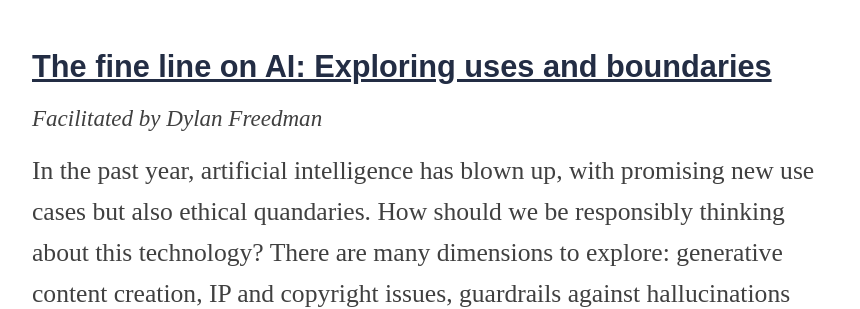
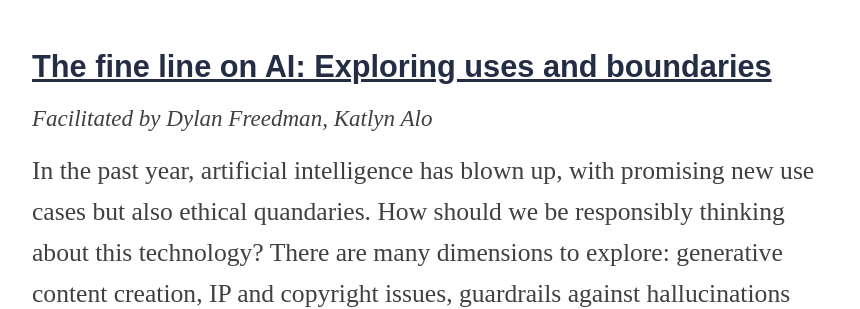
Before and after one commit to OpenNews/srccon-2023, a Jekyll site: the page built from program.md, in a window 1280 px wide and 900 px high, scrolled down 24677 px. Shown: the part 155-464 px from the top of the window, without its empty margins (208-1068 px from the left). Built offline with Jekyll 4.4.1, drawn with Linux system fonts in a browser that asks for light colours; nearby versions of some CDN libraries; some web fonts are replaced.

Commit message:
update sessions

```diff
--- a/_data/sessions.yml
+++ b/_data/sessions.yml
@@ -213,7 +213,7 @@
     "index": "Freedman 2023-06-16T15:24:00.000Z",
     "id": "uses-boundaries-ai",
     "title": "The fine line on AI: Exploring uses and boundaries",
-    "facilitators": "Dylan Freedman",
+    "facilitators": "Dylan Freedman, Katlyn Alo",
     "description": "In the past year, artificial intelligence has blown up, with promising new use cases but also ethical quandaries. How should we be responsibly thinking about this technology? There are many dimensions to explore: generative content creation, IP and copyright issues, guardrails against hallucinations and falsehoods, harmful biases, confident gaslighting, navigating hype cycles, reckoning with intent and originality, profligate energy consumption, big players monopolizing the market, data rights, model transparency, and more.\n\nIn this session, we will collectively brainstorm and explore how to navigate this space in journalism and life in a principled way, drawing on some example scenarios and collaborating on a set of best practices."
   },
   {
```
